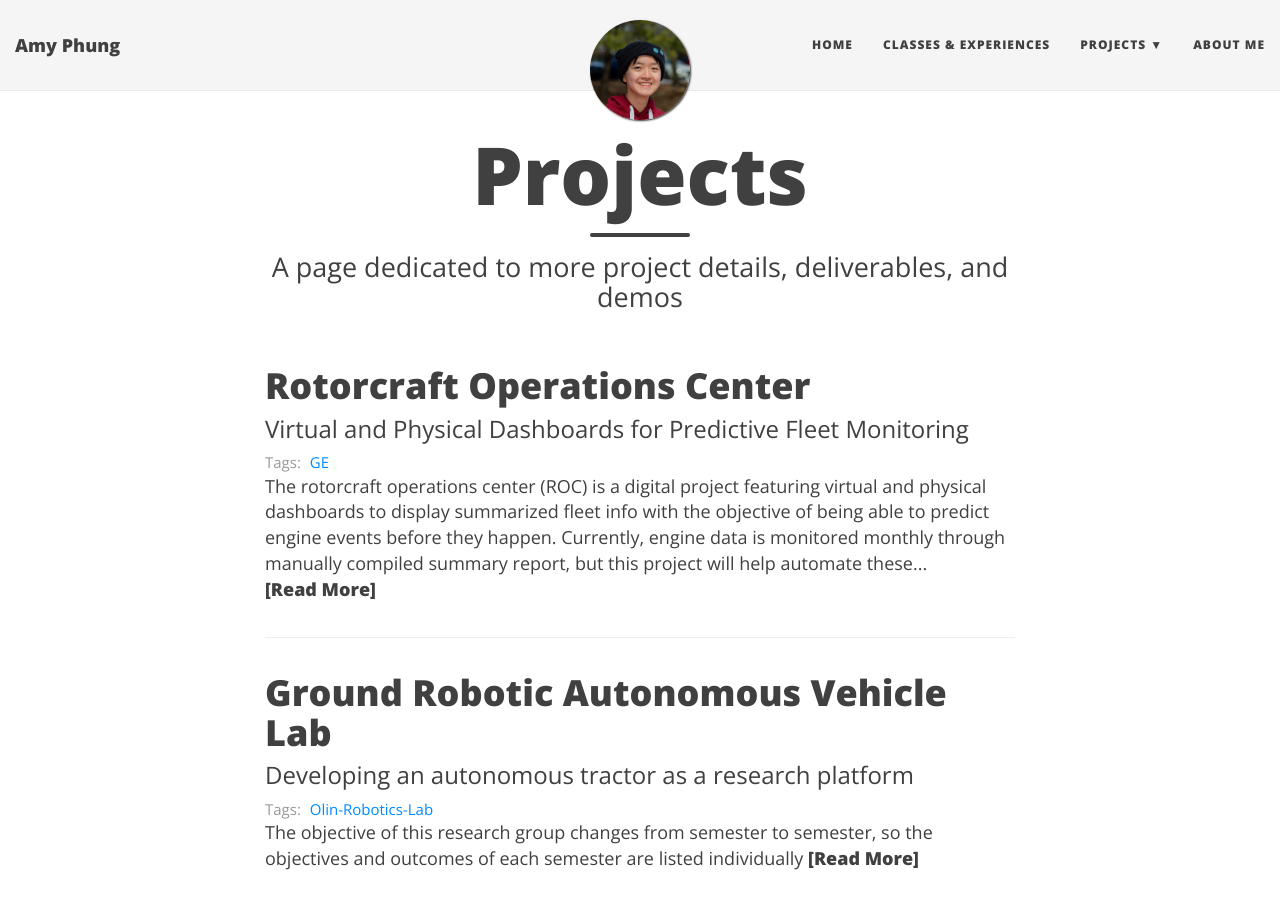
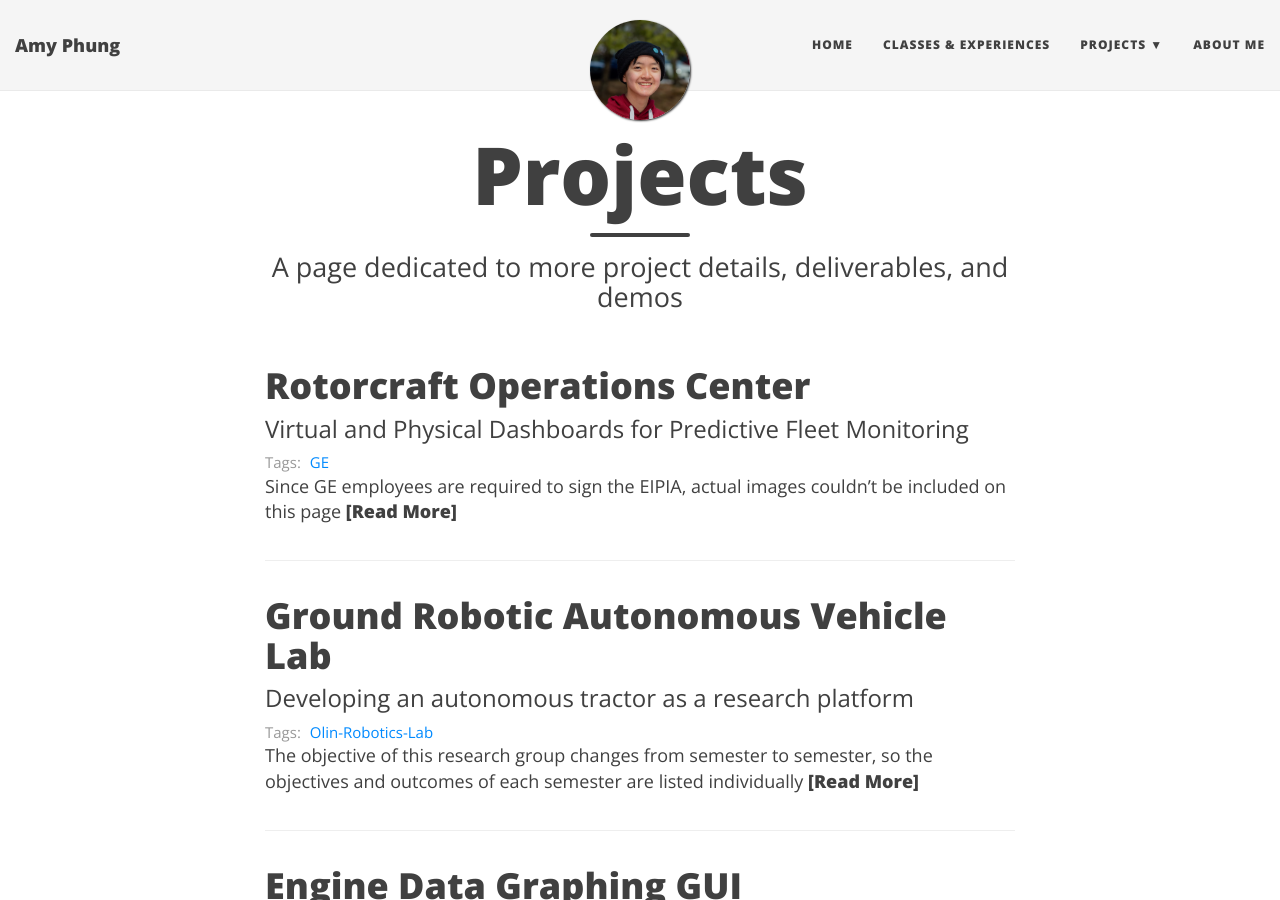
Before and after one commit to AmyPhung/amyphung.github.io, a Jekyll site: the page built from projects/index.html, in a window 1280 px wide and 900 px high. Built offline with Jekyll 4.4.1, drawn with Linux system fonts in a browser that asks for light colours; nearby versions of some CDN libraries; the list of posts is cut into pages by our own code.

Commit message:
editing homepage

```diff
--- a/_posts/2018-02-28-roc.md
+++ b/_posts/2018-02-28-roc.md
@@ -4,6 +4,8 @@ title: Rotorcraft Operations Center
 subtitle: Virtual and Physical Dashboards for Predictive Fleet Monitoring
 tags: [GE]
 ---
+**Since GE employees are required to sign the EIPIA, actual images couldn't be included on this page**
+
 The rotorcraft operations center (ROC) is a digital project featuring virtual and physical dashboards to display summarized fleet info with the objective of being able to predict engine events before they happen. Currently, engine data is monitored monthly through manually compiled summary report, but this project will help automate these reports so that they can be monitored daily instead. Eventually, as reports are automated, modern statistical and analytical tools can be applied to provide insights beyond what are currently available in the report
 #### Contributions:
 -	Engine Location Map (link to demo)
```
Also changed, not shown: index.md (+3 -3 lines).
